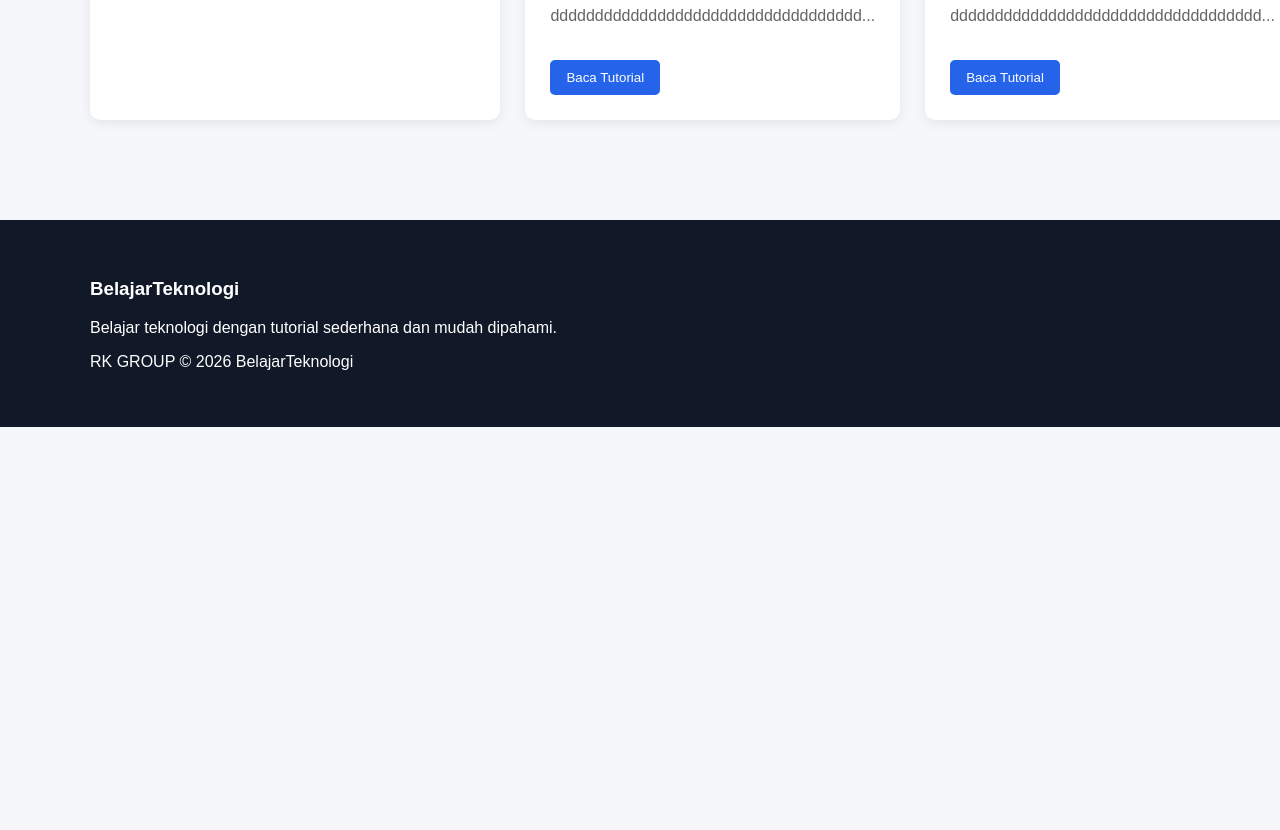
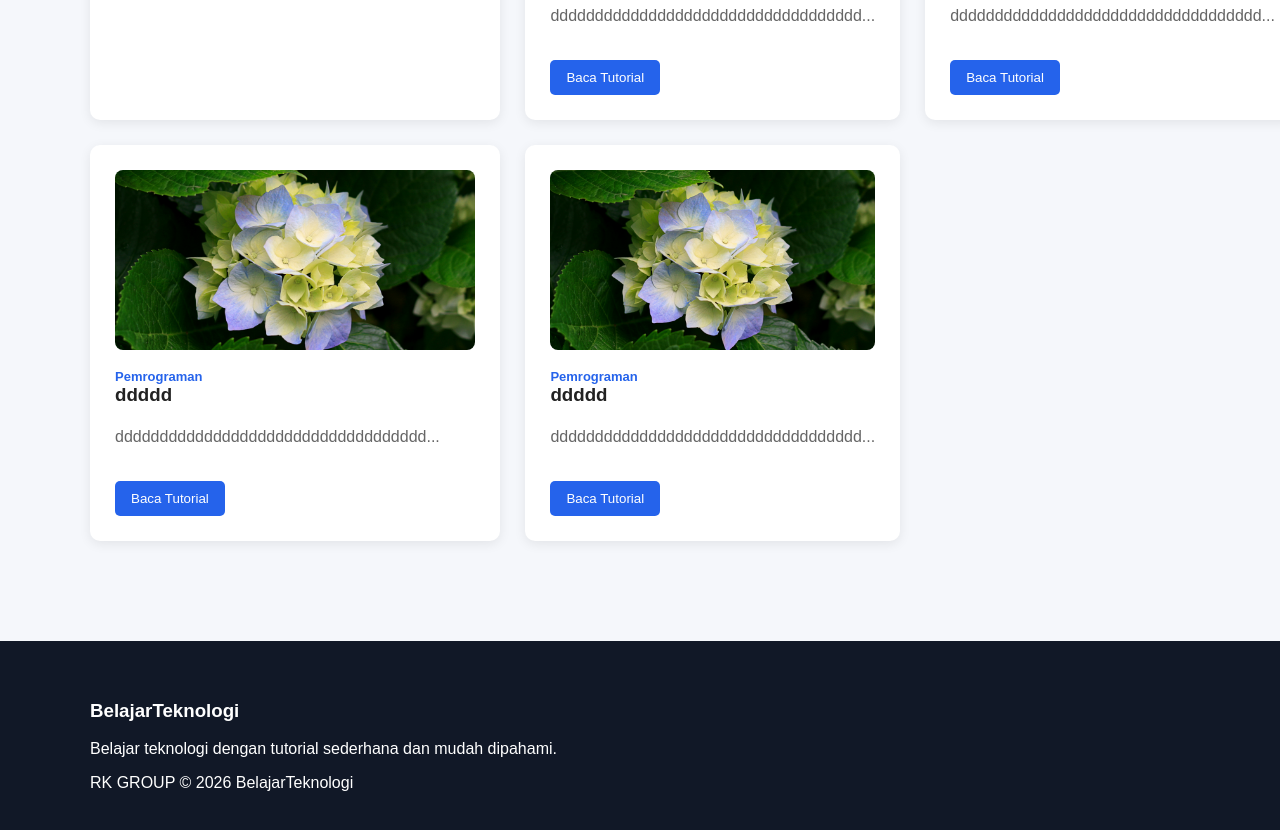
Before and after one commit to sahid0909/website-tutorial, a website: page docs/index.html in a window 1280 px wide. Shown: the part 1369-2199 px from the top of the page. Before the commit the page ends 1796 px from the top, so only its background shows below. Drawn offline with Linux system fonts and the light colour scheme.

Commit message:
Update artikel dan halaman website

```diff
--- a/docs/artikel.json
+++ b/docs/artikel.json
@@ -52,5 +52,23 @@
     "gambar": "/uploads/gambar-1787386993505.jpg",
     "isi": "ddddddddddddddddddddddddddddddddddd",
     "tanggal": "2026-08-22T08:23:13.533Z"
+  },
+  {
+    "id": 1787386994860,
+    "judul": "ddddd",
+    "slug": "ddddd",
+    "kategori": "Pemrograman",
+    "gambar": "/uploads/gambar-1787386994809.jpg",
+    "isi": "ddddddddddddddddddddddddddddddddddd",
+    "tanggal": "2026-08-22T08:23:14.860Z"
+  },
+  {
+    "id": 1787386995126,
+    "judul": "ddddd",
+    "slug": "ddddd",
+    "kategori": "Pemrograman",
+    "gambar": "/uploads/gambar-1787386994810.jpg",
+    "isi": "ddddddddddddddddddddddddddddddddddd",
+    "tanggal": "2026-08-22T08:23:15.126Z"
   }
 ]
```
Also changed, not shown: database/artikel.json (+18 -0 lines), docs/sitemap.xml (+8 -0 lines), docs/tutorial/ddddd/index.html (+2 -2 lines), docs/uploads/gambar-1787386994809.jpg (added), docs/uploads/gambar-1787386994810.jpg (added), public/uploads/gambar-1787386994809.jpg (added), public/uploads/gambar-1787386994810.jpg (added).
